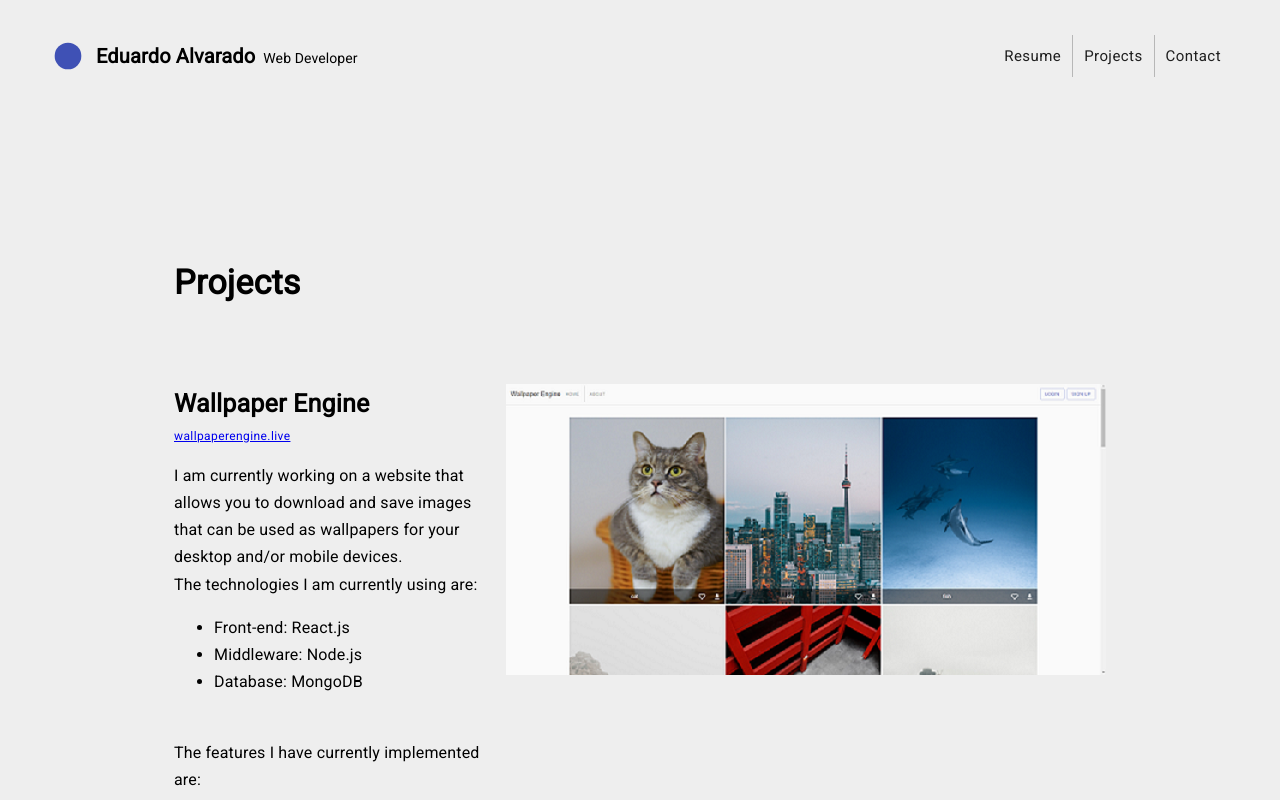
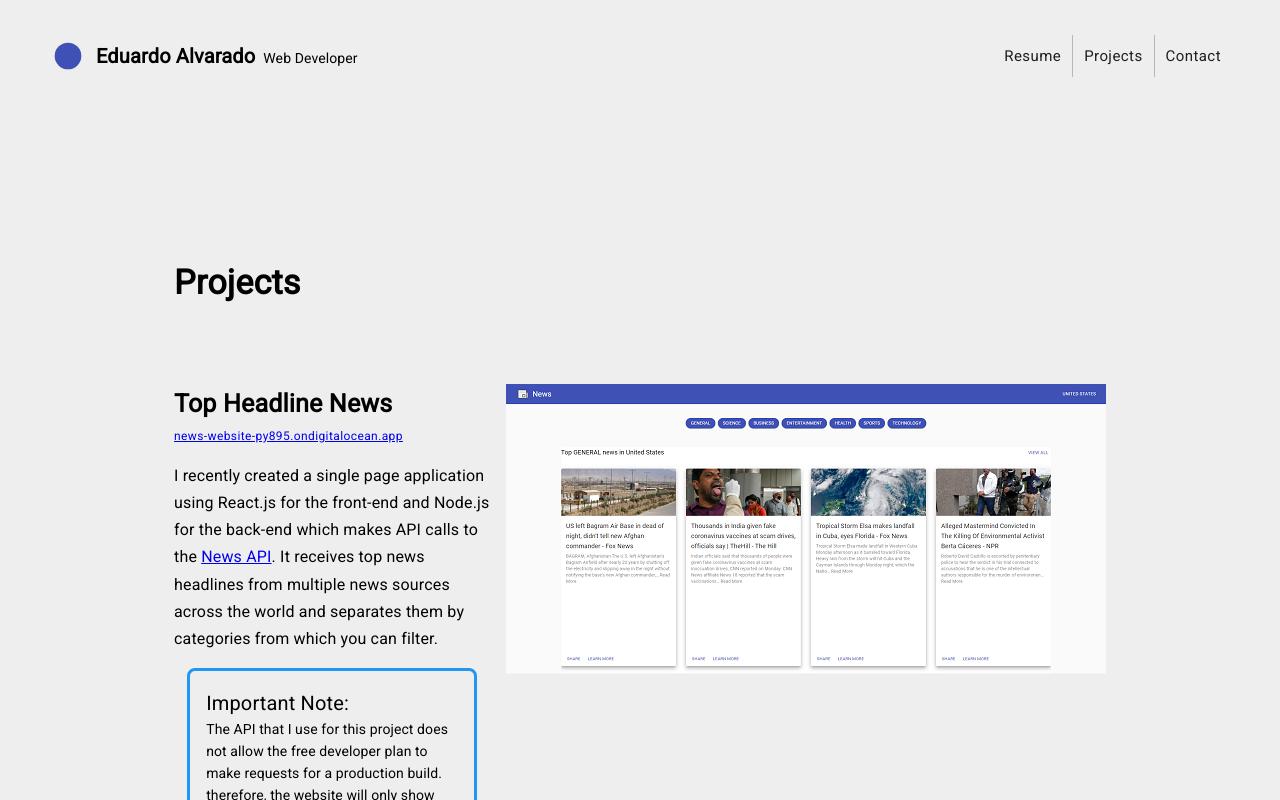
Before and after one commit to ealvara6/resume-website, a React (Create React App) app: page / in a window 1280 px wide. Both pictures are taken after a click on the button "Projects". Shown: the top 800 px of the page. Built offline with nearby package versions, Linux system fonts and the light colour scheme; no server answers.

Commit message:
added a new project to the projects component.

```diff
--- a/src/Components/Projects.js
+++ b/src/Components/Projects.js
@@ -11,6 +11,13 @@ const useStyles = makeStyles((theme) => ({
         },
         marginTop: theme.spacing(10),
     },
+    noticeInfo: {
+        borderStyle: "solid",
+        borderRadius: 8,
+        borderColor: theme.palette.info.main,
+        marginTop: theme.spacing(2),
+        padding: theme.spacing(2),
+    },
     container: {
         [theme.breakpoints.down("lg")]: {
             justify: "flext-start",
@@ -19,22 +26,17 @@ const useStyles = makeStyles((theme) => ({
     },
     header: {
         [theme.breakpoints.up("lg")]: {
-            // marginLeft: theme.spacing(30),
             marginBottom: theme.spacing(10),
         },
         fontWeight: theme.typography.fontWeightBold,
         marginBottom: theme.spacing(3),
     },
     title: {
-        // [theme.breakpoints.down("lg")]: {
             fontSize: 25,
-        // },
         fontWeight: theme.typography.fontWeightBold,
     },
     body: {
-        // [theme.breakpoints.down("lg")]: {
             fontSize: 16,
-        // },
         lineHeight: "1.7",
     },
     project: {
@@ -63,7 +65,32 @@ export default function Projects(props){
                     </Grid>
                 </Grid>
 
-                    {/* <Box display="flex" className={classes.project}> */}
+                <Grid container className={classes.container}>
+                        <Grid item xs={12} lg={3} className={classes.project}>
+                            <Box marginBottom="15px">
+                                <Typography variant="h6" className={classes.title}>Top Headline News</Typography>
+                                <Typography variant={mobileView ? "body1" : "caption"}> <a href="https://news-website-py895.ondigitalocean.app/" target="_blank" rel="noreferrer">news-website-py895.ondigitalocean.app</a></Typography>
+                            </Box>
+
+                            <Typography variant="body2" className={classes.body}>
+                            I recently created a single page application using React.js for the front-end and Node.js for the back-end which makes API calls to the <a href="https://newsapi.org/">News API</a>. It receives top news headlines from multiple news sources across the world and separates them by categories from which you can filter.
+                            </Typography>
+                            <Grid container style={{justifyContent: "center"}}>
+                                <Grid item xs={11} className={classes.noticeInfo}>
+                                        <Typography variant="h6">Important Note: </Typography>
+                                        <Typography variant="subtitle2">The API that I use for this project does not allow the free developer plan to make requests for a production build. therefore, the website will only show you pre-defined data from the US, and the "change location" feature will not produce new articles. If you would like to see the full features of this website, please visit the Github repo for instructions on how to do so.</Typography>
+                                </Grid>
+                            </Grid>
+                        </Grid>
+                        <Grid item xs={12} lg={6}>
+                            <Box className={classes.img}>
+                                {mobileView ? <img src="/Images/news-website-mobile.png" alt="News-Website" /> : <img src="/Images/news-website.png" alt="News-Website" />}
+                            </Box>
+                        </Grid>
+                    </Grid>
+
+
+
                     <Grid container className={classes.container}>
                         <Grid item xs={12} lg={3} className={classes.project}>
                             <Box marginBottom="15px">
@@ -95,7 +122,8 @@ export default function Projects(props){
                             </Box>
                         </Grid>
                     </Grid>
-                    {/* </Box> */}
+
+
 
                     <Grid container className={classes.container}>
                     {/* <Box display="flex" className={classes.project}> */}
@@ -109,8 +137,6 @@ export default function Projects(props){
                             </Box>
                         </Grid>
                     </Grid>
-                    {/* </Box> */}
-                {/* </Grid> */}
             </Grid>
         </Box>
     )
```
Also changed, not shown: public/Images/news-website-mobile.png (added), public/Images/news-website.png (added).
